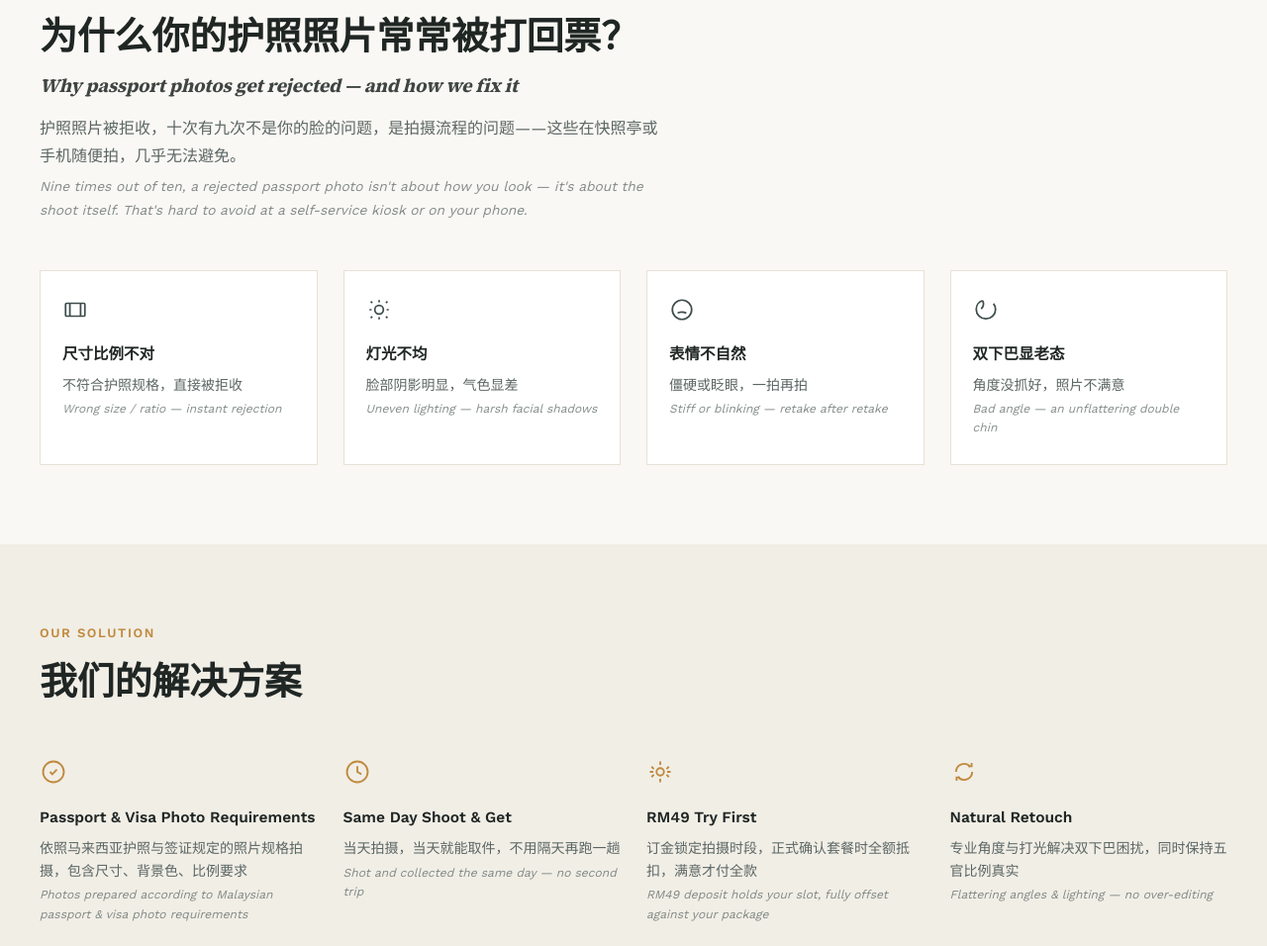
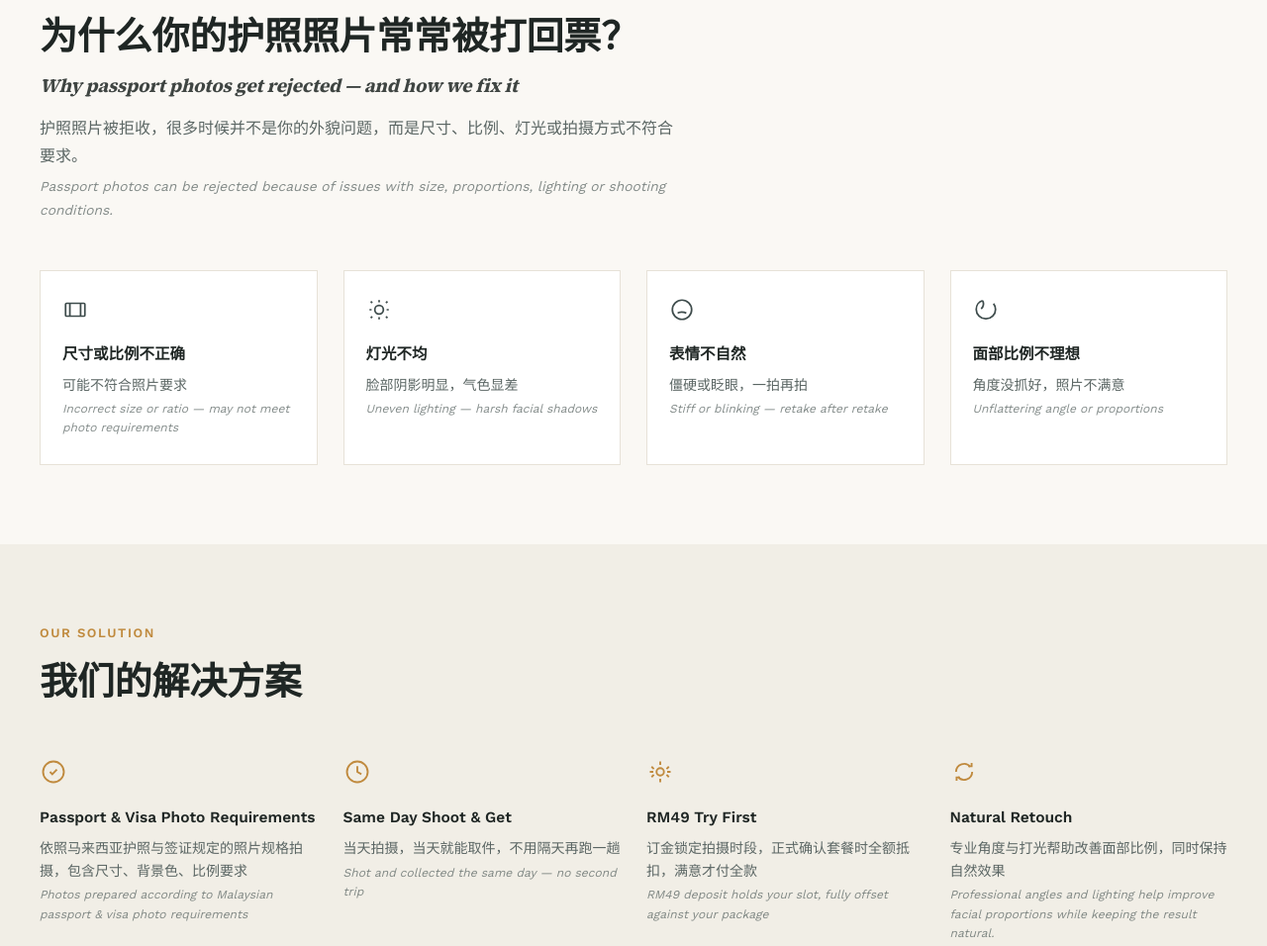
Before and after one commit to ericjh1219/premo-studio-website, a plain HTML site: page passport-photo-jb.html in a window 1280 px wide. Shown: the part 925-1881 px from the top of the page at 99% size. Drawn offline with nearby package versions, Linux system fonts and the light colour scheme.

Commit message:
Add files via upload

```diff
--- a/passport-photo-jb.html
+++ b/passport-photo-jb.html
@@ -46,7 +46,7 @@
   "@context": "https://schema.org",
   "@type": "FAQPage",
   "mainEntity": [
-    {"@type": "Question", "name": "新山哪里可以拍证件照？", "acceptedAnswer": {"@type": "Answer", "text": "PREMO Studio 新山 Mount Austin 分店提供专业护照与证件照拍摄服务，采用与吉隆坡总店相同的规格标准与修图流程，确保照片符合政府规定。"}},
+    {"@type": "Question", "name": "新山哪里可以拍证件照？", "acceptedAnswer": {"@type": "Answer", "text": "PREMO Studio 新山 Mount Austin 分店提供专业护照与证件照拍摄服务，采用与吉隆坡总店相同的规格标准与修图流程，按照相关护照与签证照片要求进行拍摄。"}},
     {"@type": "Question", "name": "JB 分店拍护照照片要多久？", "acceptedAnswer": {"@type": "Answer", "text": "整个拍摄流程约 10–15 分钟，当天即可取件，不需要另外约时间领取。"}},
     {"@type": "Question", "name": "新山证件照收费多少？", "acceptedAnswer": {"@type": "Answer", "text": "订金 RM49 即可锁定拍摄时段，正式套餐价格请以门店最新公告为准，订金可全额抵扣。"}},
     {"@type": "Question", "name": "可以现场排队拍摄吗，还是一定要先预约？", "acceptedAnswer": {"@type": "Answer", "text": "建议先透过 WhatsApp 或网站预约以确保有拍摄时段，若刚好有空档也欢迎现场排队，但可能需要等候。"}},
@@ -131,12 +131,12 @@
   <div class="section-inner">
     <div class="eyebrow-label">常见困扰 · COMMON PROBLEMS</div>
     <h2 class="section-title">为什么你的护照照片常常被打回票？<span class="bi-en" style="font-size:0.5em; opacity:0.85; margin-top:6px;">Why passport photos get rejected — and how we fix it</span></h2>
-    <p class="section-lead" style="margin-bottom:48px;">护照照片被拒收，十次有九次不是你的脸的问题，是拍摄流程的问题——这些在快照亭或手机随便拍，几乎无法避免。<span class="bi-en">Nine times out of ten, a rejected passport photo isn't about how you look — it's about the shoot itself. That's hard to avoid at a self-service kiosk or on your phone.</span></p>
+    <p class="section-lead" style="margin-bottom:48px;">护照照片被拒收，很多时候并不是你的外貌问题，而是尺寸、比例、灯光或拍摄方式不符合要求。<span class="bi-en">Passport photos can be rejected because of issues with size, proportions, lighting or shooting conditions.</span></p>
     <div class="grid-4">
       <div class="card">
         <svg width="26" height="26" viewBox="0 0 24 24" fill="none" stroke="#3E4C4C" stroke-width="1.6"><rect x="3" y="6" width="18" height="12" rx="1"/><path d="M7 6v12M17 6v12"/></svg>
-        <div class="card-title">尺寸比例不对</div>
-        <div class="card-body">不符合护照规格，直接被拒收<span class="bi-en">Wrong size / ratio — instant rejection</span></div>
+        <div class="card-title">尺寸或比例不正确</div>
+        <div class="card-body">可能不符合照片要求<span class="bi-en">Incorrect size or ratio — may not meet photo requirements</span></div>
       </div>
       <div class="card">
         <svg width="26" height="26" viewBox="0 0 24 24" fill="none" stroke="#3E4C4C" stroke-width="1.6"><circle cx="12" cy="12" r="4"/><path d="M12 3v2M12 19v2M4.2 4.2l1.4 1.4M18.4 18.4l1.4 1.4M3 12h2M19 12h2M4.2 19.8l1.4-1.4M18.4 5.6l1.4-1.4"/></svg>
@@ -150,8 +150,8 @@
       </div>
       <div class="card">
         <svg width="26" height="26" viewBox="0 0 24 24" fill="none" stroke="#3E4C4C" stroke-width="1.6"><path d="M9 3.5c-3.5 1-6 4.3-6 8.2 0 4.8 4 8.8 9 8.8s9-4 9-8.8c0-2-.7-3.9-1.9-5.3"/><path d="M9 3.5c1.3 2.6.7 5.6-1.4 7.6"/></svg>
-        <div class="card-title">双下巴显老态</div>
-        <div class="card-body">角度没抓好，照片不满意<span class="bi-en">Bad angle — an unflattering double chin</span></div>
+        <div class="card-title">面部比例不理想</div>
+        <div class="card-body">角度没抓好，照片不满意<span class="bi-en">Unflattering angle or proportions</span></div>
       </div>
     </div>
   </div>
@@ -180,7 +180,7 @@
       <div>
         <svg width="28" height="28" viewBox="0 0 24 24" fill="none" stroke="#C08A3E" stroke-width="1.6" style="margin-bottom:14px;"><path d="M5 12a7 7 0 0 1 12.5-4.2M19 12a7 7 0 0 1-12.5 4.2M15.5 7.2h3v-3M8.5 16.8h-3v3"/></svg>
         <div class="card-title">Natural Retouch</div>
-        <div class="card-body">专业角度与打光解决双下巴困扰，同时保持五官比例真实<span class="bi-en">Flattering angles &amp; lighting — no over-editing</span></div>
+        <div class="card-body">专业角度与打光帮助改善面部比例，同时保持自然效果<span class="bi-en">Professional angles and lighting help improve facial proportions while keeping the result natural.</span></div>
       </div>
     </div>
   </div>
```
Also changed, not shown: passport-photo-kl.html (+1 -3 lines).
